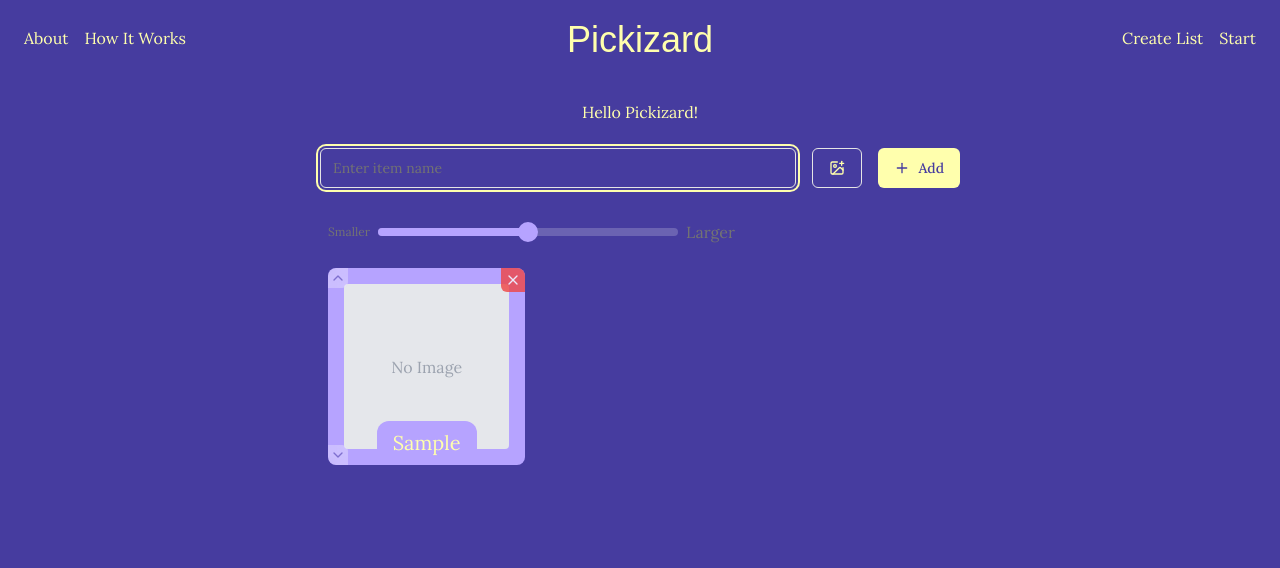
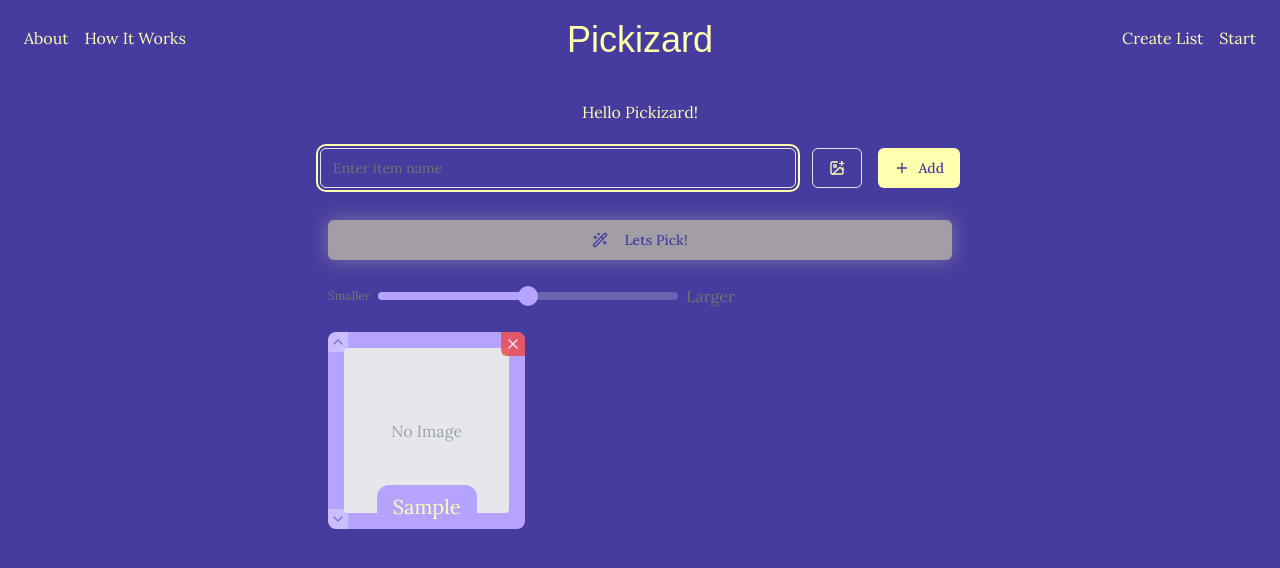
Before and after one commit to frdiersln/pickizard, a Next.js app: page / in a window 1280 px wide. Both pictures are taken after typing "Sample" into the empty fields and a click on the button "Add". Shown: the top 568 px of the page. Built offline with nearby package versions, Linux system fonts and the light colour scheme; a web font is replaced by a local one.

Commit message:
added comparison button to list display

```diff
--- a/app/page.tsx
+++ b/app/page.tsx
@@ -29,6 +29,9 @@ export default function Home() {
             items={items}
             onRemoveItem={handleRemoveItem}
             onReorderItems={handleReorder}
+            onStartComparison={() => {
+              // Handle comparison phase start
+            }}
           />
         </div>
       </div>
--- a/components/features/list-creator/list-display.tsx
+++ b/components/features/list-creator/list-display.tsx
@@ -1,5 +1,5 @@
 import React, { useState } from 'react';
-import { X, ListPlus, ChevronUp, ChevronDown } from 'lucide-react';
+import { X, ListPlus, ChevronUp, ChevronDown, Wand2 } from 'lucide-react';
 import { Button } from '@/components/ui/button';
 import { Slider } from "@/components/ui/slider";
 import { Card, CardContent } from '@/components/ui/card';
@@ -9,9 +9,15 @@ interface ListDisplayProps {
   items: ListItem[];
   onRemoveItem: (id: string) => void;
   onReorderItems: (newItems: ListItem[]) => void;
+  onStartComparison: () => void;
 }
 
-export function ListDisplay({ items, onRemoveItem, onReorderItems }: ListDisplayProps) {
+export function ListDisplay({
+  items,
+  onRemoveItem,
+  onReorderItems,
+  onStartComparison
+}: ListDisplayProps) {
   const [size, setSize] = useState(3);
   const [activeTooltip, setActiveTooltip] = useState<string | null>(null);
 
@@ -45,7 +51,16 @@ export function ListDisplay({ items, onRemoveItem, onReorderItems }: ListDisplay
 
   return (
     <div className="space-y-6 rounded-lg p-2">
-      <div className="flex items-center gap-4">
+      <Button
+        onClick={onStartComparison}
+        disabled={items.length < 3}
+        className="bg-primary w-full text-primary-foreground hover:bg-primary hover:scale-105 shadow-[0_0_20px_rgba(255,250,175,0.6)] border border-[#FFFAAF]/50 transition-all duration-300 disabled:opacity-50 disabled:cursor-not-allowed disabled:hover:scale-100"
+      >
+        <Wand2 className="mr-2 h-4 w-4" />
+        Lets Pick!
+      </Button>
+
+      <div className="flex items-center justify-between gap-4">
         <div className="sliderWrapper flex w-fit max-w-full">
           <span className="text-xs mt-1 text-muted-foreground">Smaller</span>
           <Slider
```
